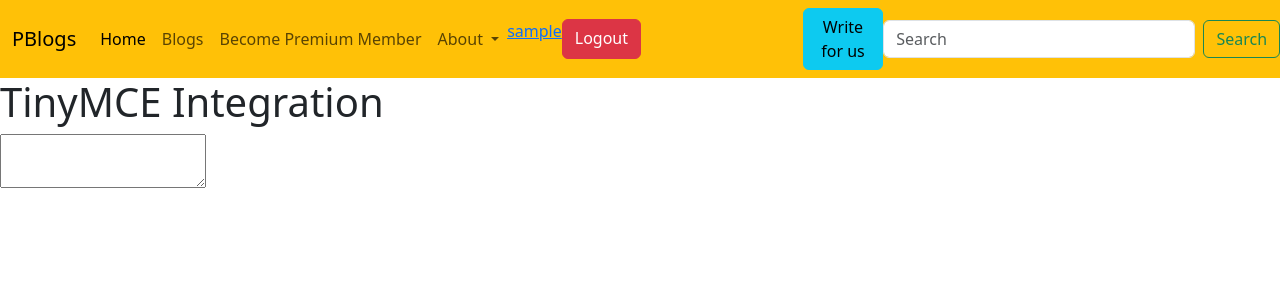
After one commit to Aprasanna441/FLASK_BLOG, a Flask app: page /create_blog in a window 1280 px wide. The commit adds this page. Shown: the top 300 px of the page. Run offline with Flask 3, Linux system fonts and the light colour scheme; a user stored in the database is signed in; some libraries are stand-ins or nearby versions.

Commit message:
Integrated TinyMCE

```diff
--- a/app.py
+++ b/app.py
@@ -1,9 +1,9 @@
 from flask import Flask
 from flask_migrate import Migrate
 from routes.routes import blueprint
-from models.models import db
+from models.models import db,User
+from controller.controller import controllers
 
-from flask_login import LoginManager
 
 #flask db init to initialize migration
 
@@ -19,13 +19,24 @@ def create_app():
     return app
 
 
+from flask_session import Session
+from flask_login import LoginManager
+login_manager = LoginManager()
+app = create_app()  # Creating the app
+app.config["SESSION_PERMANENT"] = False
+app.config["SESSION_TYPE"] = "filesystem"
+Session(app)
 
 
-
-app = create_app()  # Creating the app
+login_manager.init_app(app)
+login_manager.login_view = 'routes.login_signup'
+@login_manager.user_loader
+def load_user(user_id):
+    return User.query.get(int(user_id))
 
 # Registering the blueprint
 app.register_blueprint(blueprint, url_prefix='/')
+app.register_blueprint(controllers)
 
 migrate = Migrate(app, db)  # Initializing the migration
 
--- a/controller/controller.py
+++ b/controller/controller.py
@@ -1,10 +1,12 @@
 import json
 from models.models import db,User
-from flask import jsonify,render_template,request,redirect,flash,url_for,session
-from flask_login import login_user, logout_user, login_required
+from flask import jsonify,render_template,request,redirect,flash,url_for,session,Blueprint
+from flask_login import login_user, logout_user, login_required,current_user
 from werkzeug.security import generate_password_hash, check_password_hash
+from flask_session import Session
 
 
+controllers = Blueprint('controllers', __name__)
 
 
 import time
@@ -78,6 +80,7 @@ def login():
 
         if  check_password_hash(user.password_hash, password):
              session['username']=username
+             login_user(user)
 
 
              return redirect(url_for('blueprint.index'))
@@ -96,5 +99,16 @@ def logout():
 def error():
     return "<h1>ERRO</h1>"
 
+@controllers.route('/dashboard')
+@login_required
 def dashboard():
-    return "Dashboard"
+    var=session["username"]
+    user=User.query.filter_by(username=var).first()
+    return render_template("dashboard.html",user=user)
+
+
+def create_blog():
+    if   session.get("username")  is not None:
+      return render_template("editor.html")
+    else:
+        return redirect(url_for('blueprint.login_signup'))
--- a/models/models.py
+++ b/models/models.py
@@ -17,10 +17,11 @@ class User(db.Model,UserMixin):
     password_hash = db.Column(db.String(120), nullable=False)
 
     def __repr__(self):
-        return '<userid %r>' % self.id
+        return  self.user_id
 
     def get_id(self):
-        return self.id
+
+        return self.user_id
 
 
 class BlogPost(db.Model):
--- a/routes/routes.py
+++ b/routes/routes.py
@@ -1,6 +1,6 @@
 from flask import Blueprint
 from controller.controller import index, create, insert,list,signup,login,login_signup,error,dashboard
-from controller.controller import logout
+from controller.controller import logout,create_blog
 blueprint = Blueprint('blueprint', __name__)
 
 blueprint.route('/', methods=['GET'])(index)
@@ -13,3 +13,4 @@ blueprint.route('/login_signup', methods=['GET'])(login_signup)
 blueprint.route('/*', methods=['GET'])(error)
 blueprint.route('/logout', methods=['GET'])(logout)
 blueprint.route('/dashboard', methods=['GET'])(dashboard)
+blueprint.route('/create_blog', methods=['GET'])(create_blog)
--- a/templates/base.html
+++ b/templates/base.html
@@ -43,12 +43,13 @@
     <a href="/logout" class="btn btn-danger">Logout</a>
     {% else %}
 
-    <a href="/login_signup" class="btn btn-info">Login</a>
+    <a  class="btn btn-info" href="/login_signup">Login</a>
        {% endif %}
         </ul>
 
       </div>
     </div>
+    <a href="/create_blog" class="btn btn-info">Write for us</a>
     <form class="d-flex w-50 " role="search">
       <input class="form-control me-2" type="search" placeholder="Search" aria-label="Search">
       <button class="btn btn-outline-success" type="submit">Search</button>
--- /dev/null
+++ b/templates/editor.html
@@ -0,0 +1,18 @@
+{%  extends 'base.html' %}
+{% block title %}-Write blogs{% endblock %}
+{% block content %}
+<title>TinyMCE Integration</title>
+    <script src="https://cdn.tiny.cloud/1/YOUR_API_KEY/tinymce/5/tinymce.min.js"></script>
+    <script>
+        tinymce.init({
+            selector: '#editor',
+            height: 400,
+            plugins: 'link image code',
+            toolbar: 'undo redo | formatselect | bold italic | alignleft aligncenter alignright | bullist numlist outdent indent | link image | code'
+        });
+    </script>
+    <body>
+        <h1>TinyMCE Integration</h1>
+        <textarea id="editor"></textarea>
+    </body>
+{% endblock %}
```
Also changed, not shown: templates/dashboard.html (+7 -2 lines), 2 other files.
